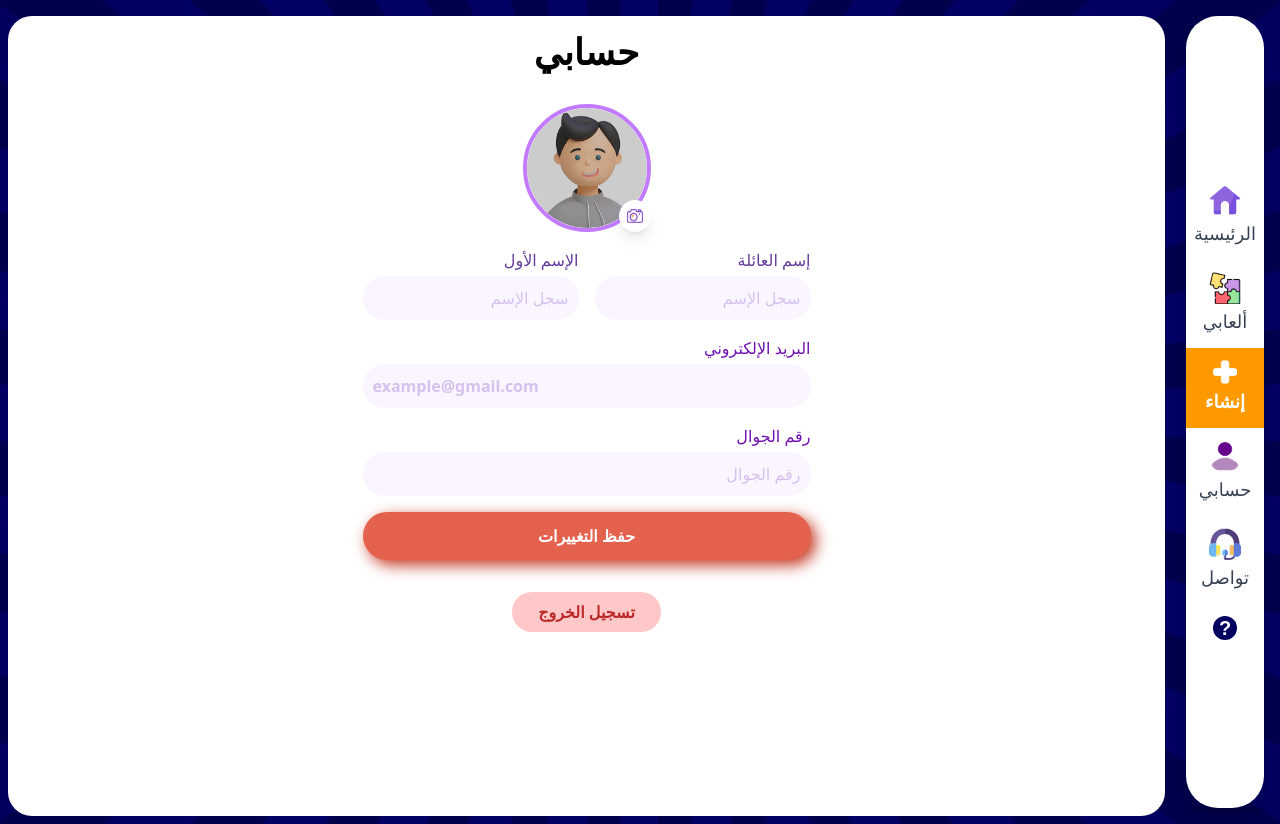
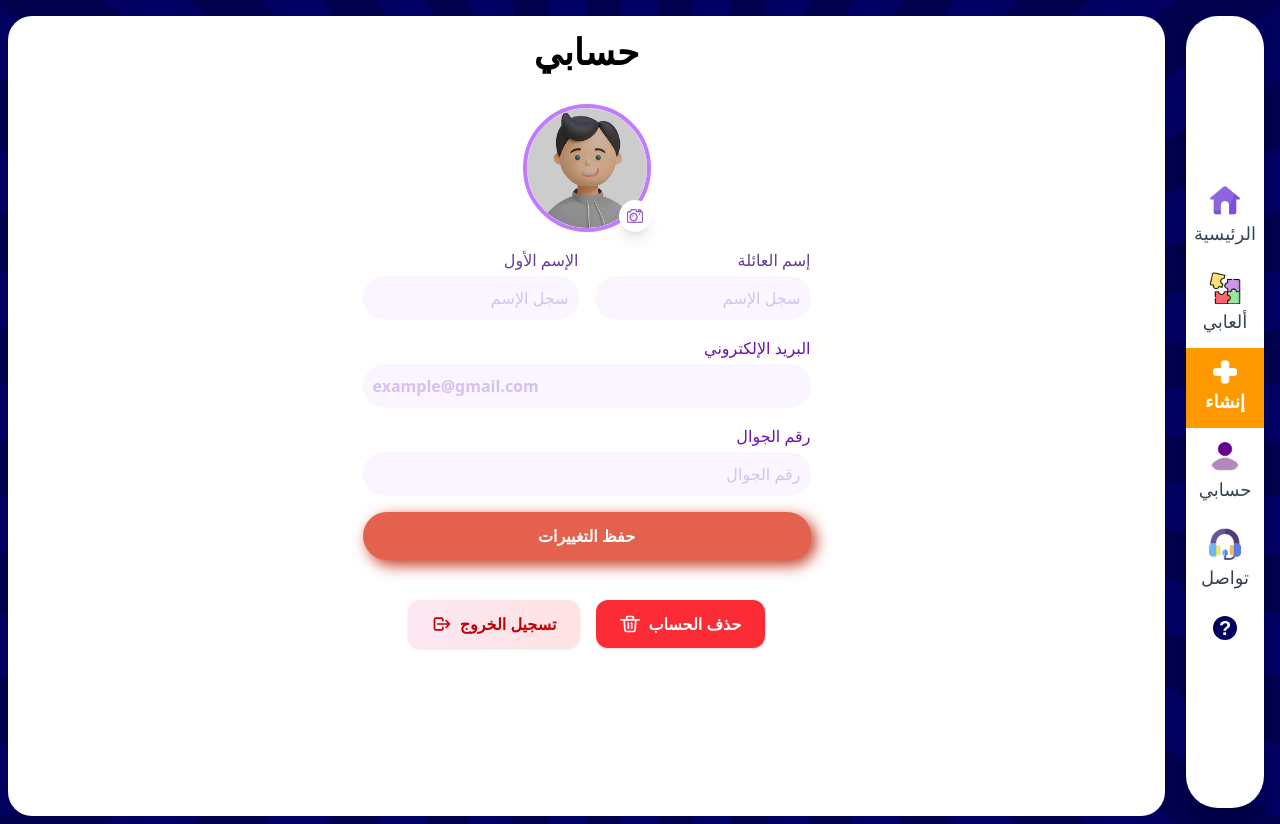
Before and after one commit to Ahmedeweis/JAMAAT, a Vue app: page /profile in a window 1280 px wide. Built offline with nearby package versions, Linux system fonts and the light colour scheme; a web font is replaced by a local one.

Commit message:
تحسين السيستم

```diff
--- a/src/services/authService.js
+++ b/src/services/authService.js
@@ -35,3 +35,6 @@ export const resendOTP = (email) => {
 export const getProfile = () => {
   return api.get("/user");
 };
+export const deleteAccount = () => {
+  return api.delete(`/profile/delete-account`)
+}
--- a/src/views/Auth/profile.vue
+++ b/src/views/Auth/profile.vue
@@ -50,10 +50,53 @@
          transition duration-300">
                         حفظ التغييرات
                     </button>
-                    <button @click="handleLogout" class="p-4 text-center bg-[#FEC8C8] cursor-pointer text-[#BA2828] font-bold py-2 rounded-4xl mt-4
-         w-1/2 md:w-1/3 mx-auto block">
-                        تسجيل الخروج
-                    </button>
+<div class="flex flex-col sm:flex-row gap-4 mt-6 justify-center items-center">
+  <!-- زر تسجيل الخروج -->
+  <button
+    @click="handleLogout"
+    class="flex items-center justify-center cursor-pointer gap-2 px-6 py-3 bg-gradient-to-r from-pink-100 to-red-100 text-red-700 font-semibold rounded-xl shadow hover:from-pink-200 hover:to-red-200 transition-all duration-300"
+  >
+    <svg xmlns="http://www.w3.org/2000/svg" class="w-5 h-5" fill="none" viewBox="0 0 24 24" stroke="currentColor">
+      <path stroke-linecap="round" stroke-linejoin="round" stroke-width="2" d="M17 16l4-4m0 0l-4-4m4 4H7m6 4v1a2 2 0 01-2 2H5a2 2 0 01-2-2V7a2 2 0 012-2h6a2 2 0 012 2v1" />
+    </svg>
+    تسجيل الخروج
+  </button>
+  <!-- زر حذف الحساب -->
+  <button
+    @click="showDeleteModal = true"
+    class="flex items-center justify-center cursor-pointer gap-2 px-6 py-3 bg-red-500 text-white font-semibold rounded-xl shadow hover:bg-red-600 transition-all duration-300"
+  >
+    <svg xmlns="http://www.w3.org/2000/svg" class="w-5 h-5" fill="none" viewBox="0 0 24 24" stroke="currentColor">
+      <path stroke-linecap="round" stroke-linejoin="round" stroke-width="2"
+        d="M19 7l-.867 12.142A2 2 0 0116.138 21H7.862a2 2 0 01-1.995-1.858L5 7m5 4v6m4-6v6M1 7h22M8 7V4a1 1 0 011-1h6a1 1 0 011 1v3" />
+    </svg>
+    حذف الحساب
+  </button>
+  <!-- البوب أب -->
+  <div
+    v-if="showDeleteModal"
+    class="fixed inset-0  bg-opacity-50 flex items-center justify-center z-50"
+  >
+    <div class="bg-white p-6 rounded-lg shadow-lg w-80 text-center">
+      <h2 class="text-lg font-bold mb-4 text-red-600">تأكيد حذف الحساب</h2>
+      <p class="mb-6 text-gray-600">هل أنت متأكد أنك تريد حذف الحساب؟ لا يمكن التراجع عن هذه العملية.</p>
+      <div class="flex gap-4 justify-center">
+        <button
+          @click="confirmDelete"
+          class="px-4 py-2 cursor-pointer bg-red-500 text-white rounded-lg hover:bg-red-600 transition"
+        >
+          نعم
+        </button>
+        <button
+          @click="showDeleteModal = false"
+          class="px-4 py-2 cursor-pointer  bg-gray-200 rounded-lg hover:bg-gray-300 transition"
+        >
+          إلغاء
+        </button>
+      </div>
+    </div>
+  </div>
+</div>
                 </div>
             </div>
         </div>
@@ -70,6 +113,20 @@ import { updateProfile, uploadAvatar } from '../../services/authService'
 import bg from '../../assets/imgs/splash.png'
 import profileImg from '../../assets/imgs/profile.png'
 import side from '../../components/side.vue'
+import { deleteAccount } from '../../services/authService'
+const showDeleteModal = ref(false)
+const confirmDelete = async () => {
+  try {
+    const res = await deleteAccount()
+    toast.success(res.data.message || 'تم حذف الحساب بنجاح')
+    localStorage.clear()
+    router.push('/signup')
+  } catch (err) {
+    toast.error(err.response?.data?.message || 'فشل حذف الحساب')
+  } finally {
+    showDeleteModal.value = false
+  }
+}
 const router = useRouter()
 const toast = useToast()
 // البيانات
@@ -104,7 +161,6 @@ if (avatar) {
   // Update UI & localStorage
   imageUrl.value = avatar
   localStorage.setItem('imageUrl', avatar)
-  // ⏬ إعادة جلب البروفايل من السيرفر لو حابب
   const profileRes = await getProfile()
   console.log("📥 Fetched profile:", profileRes.data)
 }
@@ -112,7 +168,7 @@ if (avatar) {
       throw new Error('❌ لم يتم استلام رابط الصورة من السيرفر')
     }
   } catch (err) {
-    toast.error(err.response?.data?.message || '❌ فشل رفع الصورة')
+    toast.success(err.response?.data?.message || ' تم رفع الصورة بنجاح  ')
   }
 }
 // ✅ حفظ التعديلات على البيانات
--- a/src/views/Auth/verify.vue
+++ b/src/views/Auth/verify.vue
@@ -61,7 +61,7 @@ const handleVerify = async () => {
     toast.success('✅ تم التحقق بنجاح');
     router.push('/main');
   } catch (err) {
-    toast.error(err.response?.data?.message || '❌ رمز التحقق غير صحيح');
+    toast.error(err.response?.data?.message || ' رمز التحقق غير صحيح');
   }
 };
 const focusNext = (event, index) => {
```
